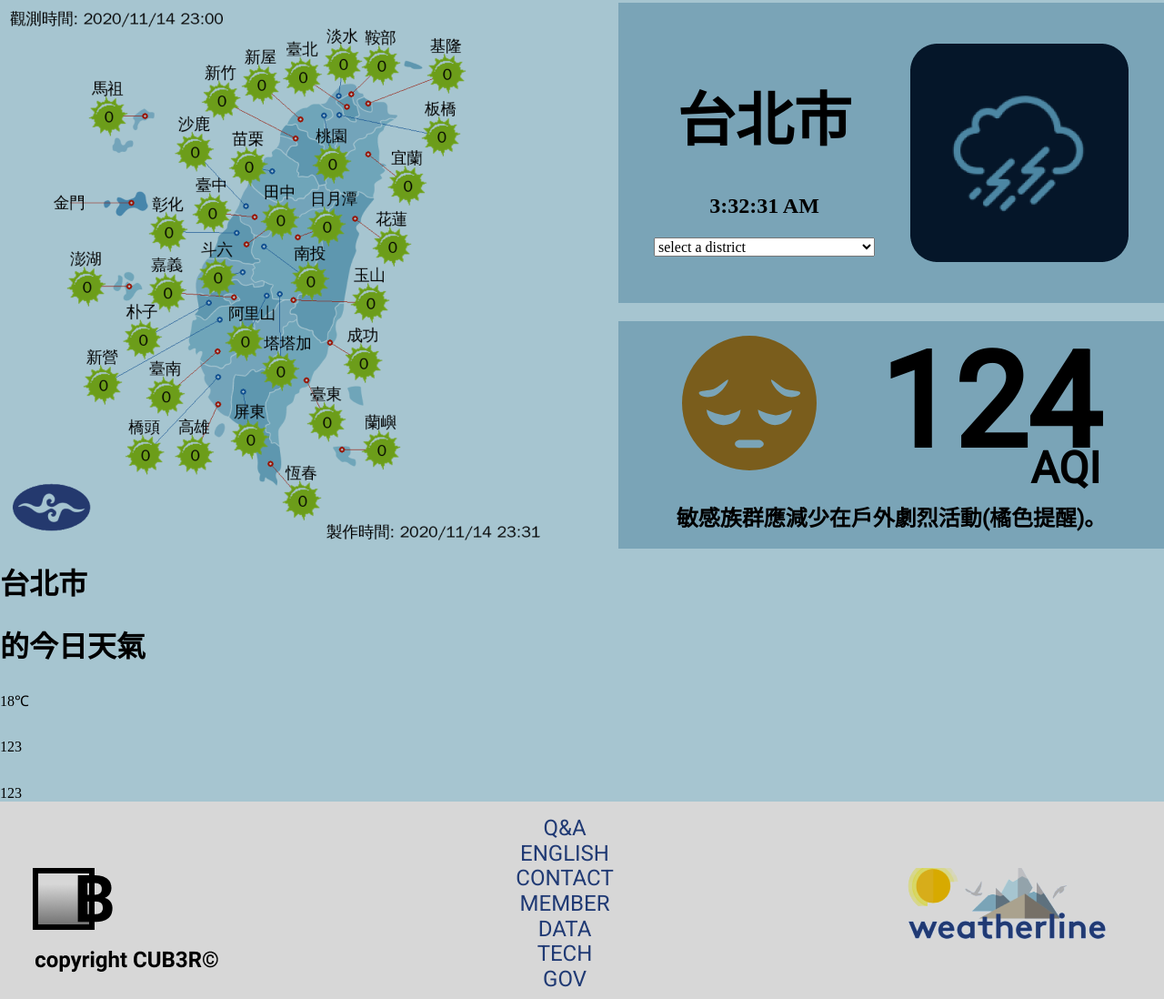
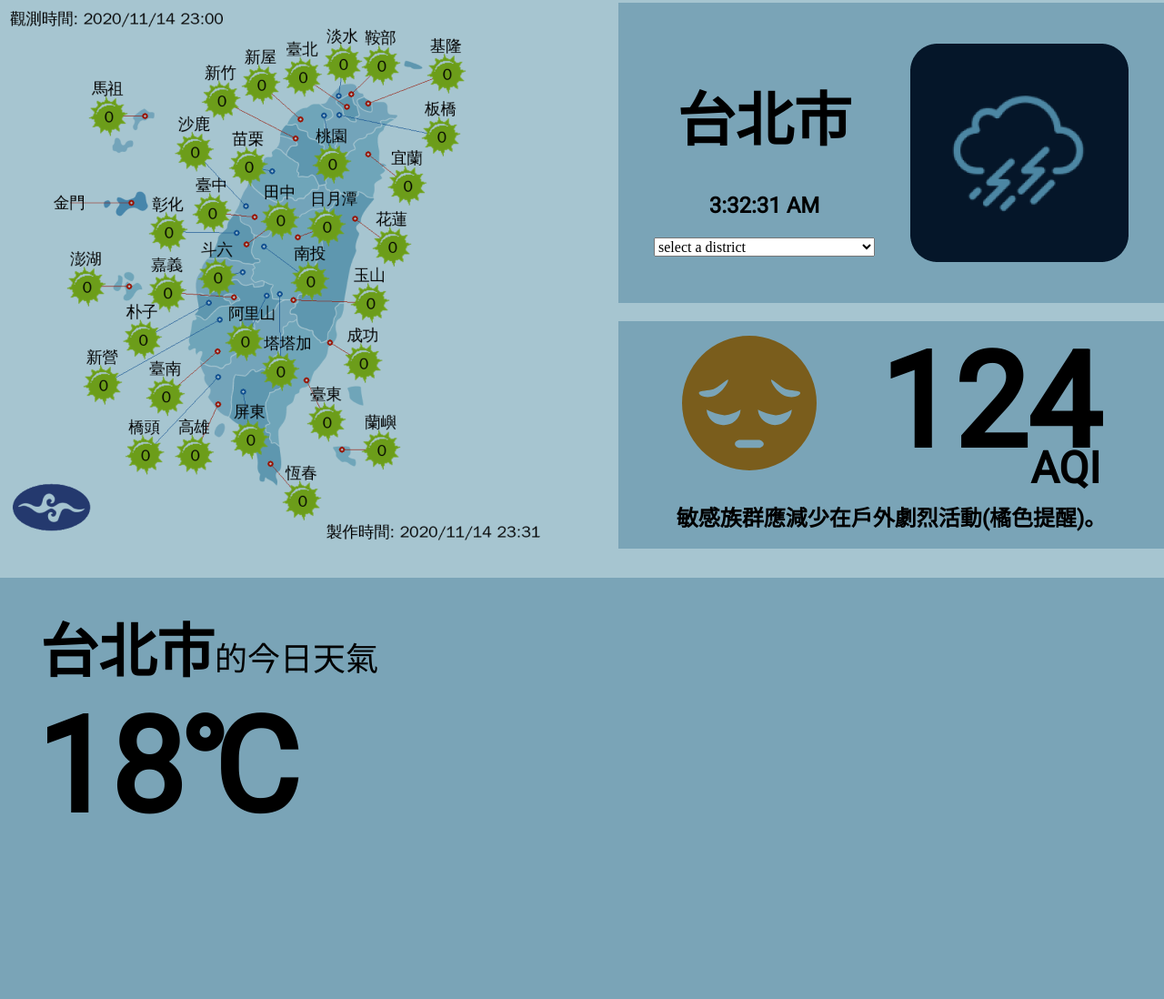
Before and after one commit to decadent-cuB3r/weatherline, a plain HTML site: page index.html in a window 1280 px wide. Shown: the part 186-1284 px from the top of the page at 91% size. Drawn offline with Linux system fonts and the light colour scheme.

Commit message:
content_detailed

```diff
--- a/css/style.css
+++ b/css/style.css
@@ -34,6 +34,16 @@ img {
 main,
 aside {
     margin-top: 32px;
+}
+
+h1,
+h2,
+h3,
+h4,
+h5,
+p,
+li {
+    font-family: 'Roboto', sans-serif;
 }
 
 
@@ -169,8 +179,39 @@ header {
     text-align: end;
 }
 
+.content_detailed {
+    width: 1200px;
+    height: 520px;
+    padding: 40px;
+    background-color: #7aa4b7;
+    margin-top: 32px;
+}
+
+.content_detailed .container {
+    width: 380px;
+    align-items: flex-end;
+}
+
+.content_detailed .container h1 {
+    font-size: 64px;
+    line-height: 0;
+}
+
+.content_detailed .container p {
+    font-size: 36px;
+    line-height: 0;
+}
+
+temp {
+    font-size: 144px;
+    font-family: 'Roboto', sans-serif;
+    font-weight: 900;
+    font-weight: bold;
+}
+
 .content_detailed temp::after {
     content: '℃';
+    font-size: 144px;
 }
 
 
--- a/index.html
+++ b/index.html
@@ -7,6 +7,7 @@
     <title>weatherline</title>
     <link rel="stylesheet" href="./css/style.css">
     <link rel="stylesheet" href="./css/normalize.css">
+    <link rel="icon" href="./images/IMG_8975.JPG">
 </head>
 
 <body>
@@ -67,9 +68,10 @@
                     </div>
                 </div>
                 <div class="content_detailed">
-                    <h1>台北市
+                    <div class="container">
+                        <h1>台北市</h1>
                         <p>的今日天氣</p>
-                    </h1>
+                    </div>
                     <temp>18</temp>
                     <div class="data">
 
```
Also changed, not shown: 1 other file.
